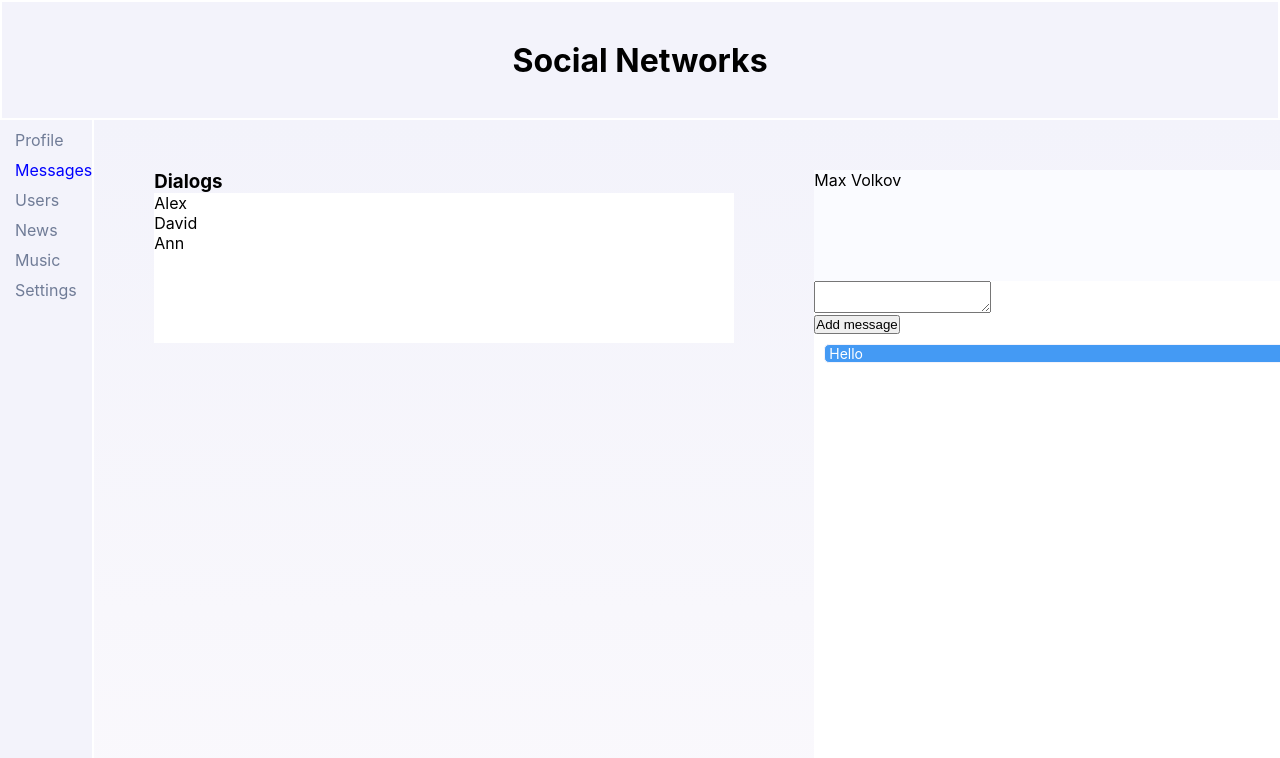
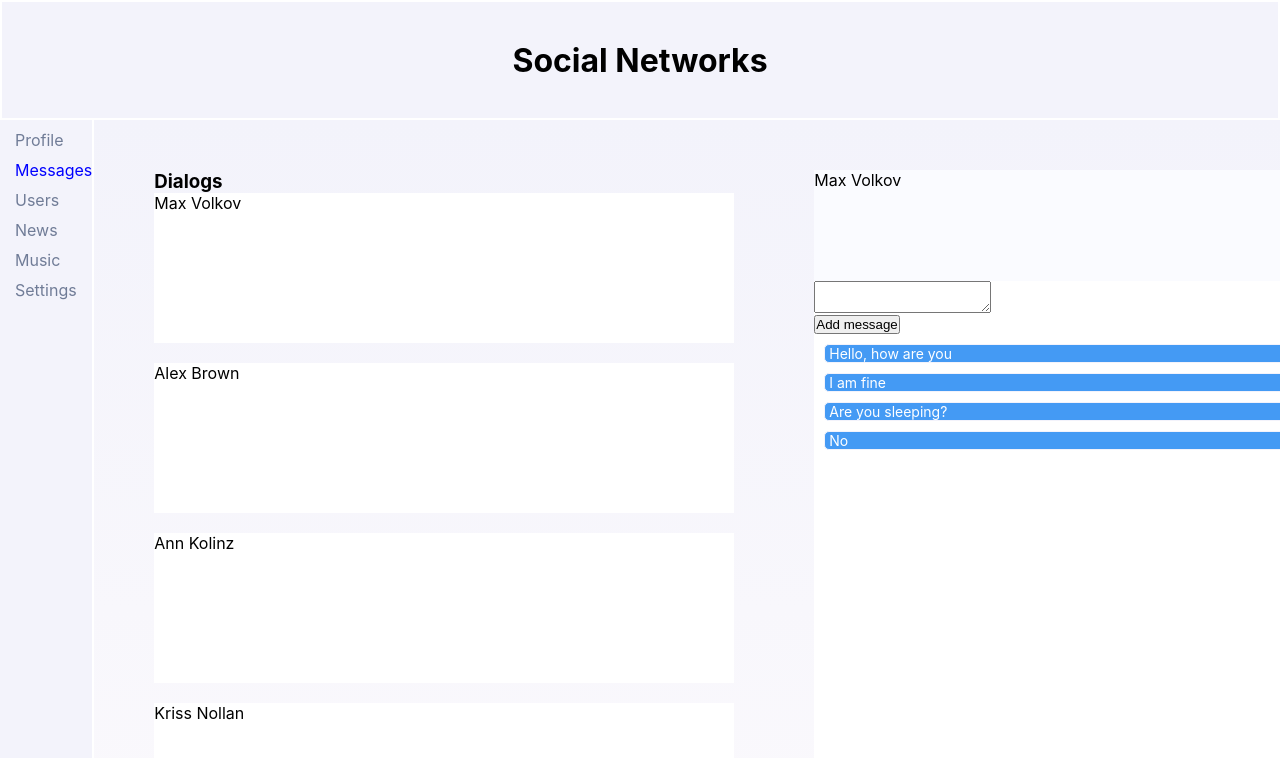
Before and after one commit to DmitryMN/social-network, a React (Create React App) app: page /dialogs in a window 1280 px wide. Shown: the top 758 px of the page. Built offline with nearby package versions, Linux system fonts and the light colour scheme.

Commit message:
add state messages in dialog

```diff
--- a/src/App.tsx
+++ b/src/App.tsx
@@ -15,7 +15,7 @@ function App(props: StorageType) {
           <div className="main_wrapper">
               <Navbar/>
               <Route path="/profile" render={() => <Profile posts={props.state.profiles.posts} />}/>
-              <Route exact path="/dialogs" render={() => <Dialogs/>}/>
+              <Route exact path="/dialogs" render={() => <Dialogs users={props.state.dialogs.users} messages={props.state.dialogs.messages}/>}/>
           </div>
       </div>
   );
--- a/src/components/dialogs/Dialogs.tsx
+++ b/src/components/dialogs/Dialogs.tsx
@@ -2,14 +2,17 @@ import React from "react";
 import Dialog from "./dialog/Dialog";
 import UsersDialogs from "./usersDialogs/UsersDialogs";
 import "./dialogs.css";
+import {DialogsType} from "../../redux/state";
 
-function Dialogs() {
+function Dialogs(props: DialogsType) {
     return(
         <div className="dialogs">
             <div className="dialogs_container">
                 <div className="users_container">
                     <h3>Dialogs</h3>
-                    <UsersDialogs />
+                    {
+                        props.users.map(users => <UsersDialogs id={users.id} user={users.user}/>)
+                    }
                 </div>
                 <div className="user_post">
                     <div className="post_title">
@@ -19,7 +22,9 @@ function Dialogs() {
                         <textarea rows={2}></textarea>
                         <button>Add message</button>
                     </div>
-                    <Dialog />
+                    {
+                        props.messages.map(message => <Dialog id={message.id} message={message.message}/>)
+                    }
                 </div>
             </div>
         </div>
--- a/src/components/dialogs/dialog/Dialog.tsx
+++ b/src/components/dialogs/dialog/Dialog.tsx
@@ -1,10 +1,11 @@
 import React from "react";
 import "./dialog.css";
+import {MessageType} from "../../../redux/state";
 
-function Dialog() {
+function Dialog(props: MessageType) {
     return(
-        <div className="dialog_item">
-            <p>Hello</p>
+        <div key={props.id} className="dialog_item">
+            <p>{props.message}</p>
         </div>
     );
 }
--- a/src/components/dialogs/usersDialogs/UsersDialogs.tsx
+++ b/src/components/dialogs/usersDialogs/UsersDialogs.tsx
@@ -1,14 +1,12 @@
 import React from "react";
 import "./usersDialogs.css";
+import {UserType} from "../../../redux/state";
 
 
-
-function UsersDialogs() {
+function UsersDialogs(props: UserType) {
     return(
-        <div className="users_dialogs">
-            <div>Alex</div>
-            <div>David</div>
-            <div>Ann</div>
+        <div key={props.id} className="users_dialogs">
+            <div>{props.user}</div>
         </div>
     );
 }
```
Also changed, not shown: src/redux/state.ts (+4 -4 lines).
